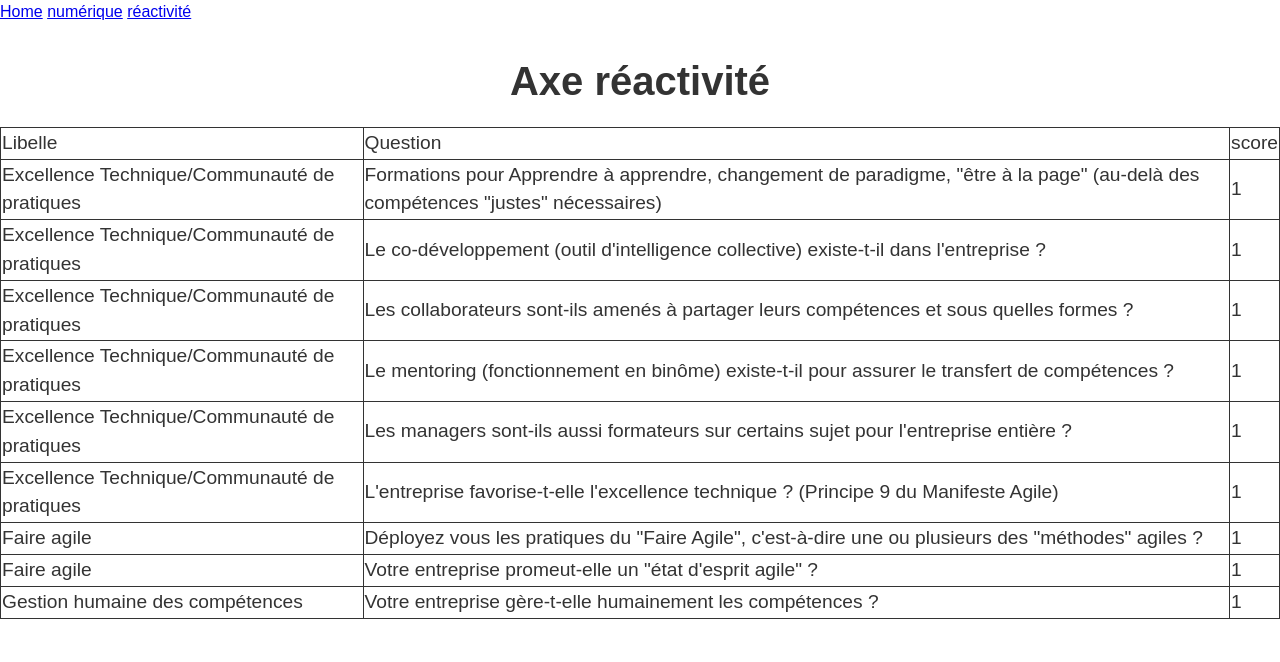
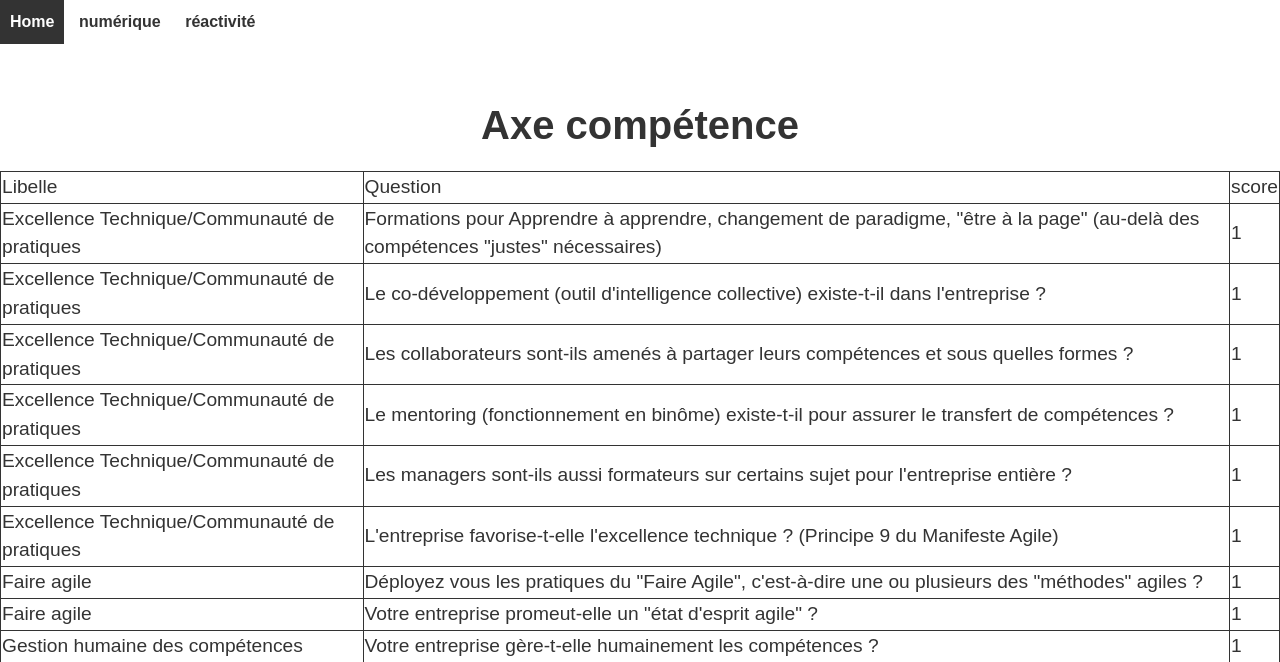
Before and after one commit to Ange627/Semaine-transverse-groupe-11, a PHP site: page /pages/competence.php in a window 1280 px wide. Shown: the top 662 px of the page. Run offline with PHP 8.4, Linux system fonts and the light colour scheme; data comes from the database, SQL or seed files in the repository.

Commit message:
changement de la nav

```diff
--- a/pages/competence.php
+++ b/pages/competence.php
@@ -6,11 +6,13 @@
     <link href="../style/style.css" rel="stylesheet">
   </head>
   <body>
-    <a href="home.php">Home</a>
-    <a href="numérique.php">numérique</a>
-    <a href="réactivité.php">réactivité</a>
+    <nav>
+      <a href="home.php">Home</a>
+      <a href="numérique.php">numérique</a>
+      <a href="réactivité.php">réactivité</a>
+    </nav>
     <br>
-    <h1>Axe réactivité</h1>
+    <h1>Axe compétence</h1>
   </body>
 </html>
 
--- a/pages/home.php
+++ b/pages/home.php
@@ -12,11 +12,12 @@
   <body>
     <h1>Diagnostic entreprise hypromat</h1>
     <p>Liens vers les différents axes d'amélioration</p>
-
+     <nav>
         <a href="../index.php">accueil</a>
         <a href="competence.php">Compétence</a>
         <a href="numérique.php">Numérique</a>
         <a href="réactivité.php">Réactivité</a>
+    </nav>
 
 
     <h2>Synthèse</h2>
--- a/pages/numérique.php
+++ b/pages/numérique.php
@@ -7,11 +7,13 @@
     <link href="../style/style.css" rel="stylesheet">
   </head>
   <body>
+  <nav>
     <a href="home.php">Home</a>
     <a href="competence.php">competence</a>
     <a href="réactivité.php">réactivité</a>
+  </nav>
     <br>
-    <h1>Axe réactivité</h1>
+    <h1>Axe numérique</h1>
   </body>
 </html>
 
--- a/pages/réactivité.php
+++ b/pages/réactivité.php
@@ -7,9 +7,11 @@
     <link href="../style/style.css" rel="stylesheet">
   </head>
   <body>
+  <nav>
     <a href="home.php">Home</a>
     <a href="competence.php">competence</a>
     <a href="numérique.php">numérique</a>
+  </nav>
     <br>
     <h1>Axe réactivité</h1>
   </body>
--- a/style/style.css
+++ b/style/style.css
@@ -48,3 +48,18 @@ h1 {
     margin: 0;
     padding: 0;
   }
+
+  /* Styles de base pour les liens de navigation */
+nav a {
+  display: inline-block;
+  padding: 10px;
+  text-decoration: none;
+  color: #333;
+  font-weight: bold;
+}
+
+/* Styles pour les liens survolés */
+nav a:hover {
+  background-color: #333;
+  color: #fff;
+}
```
Also changed, not shown: index.php (+3 -5 lines).
